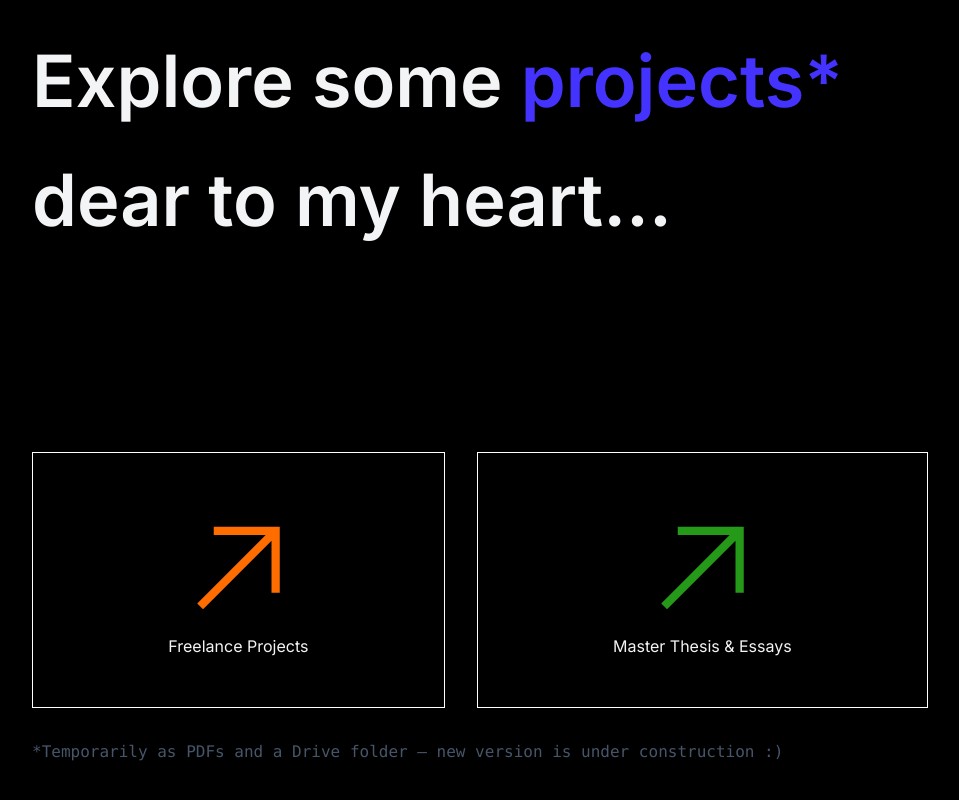
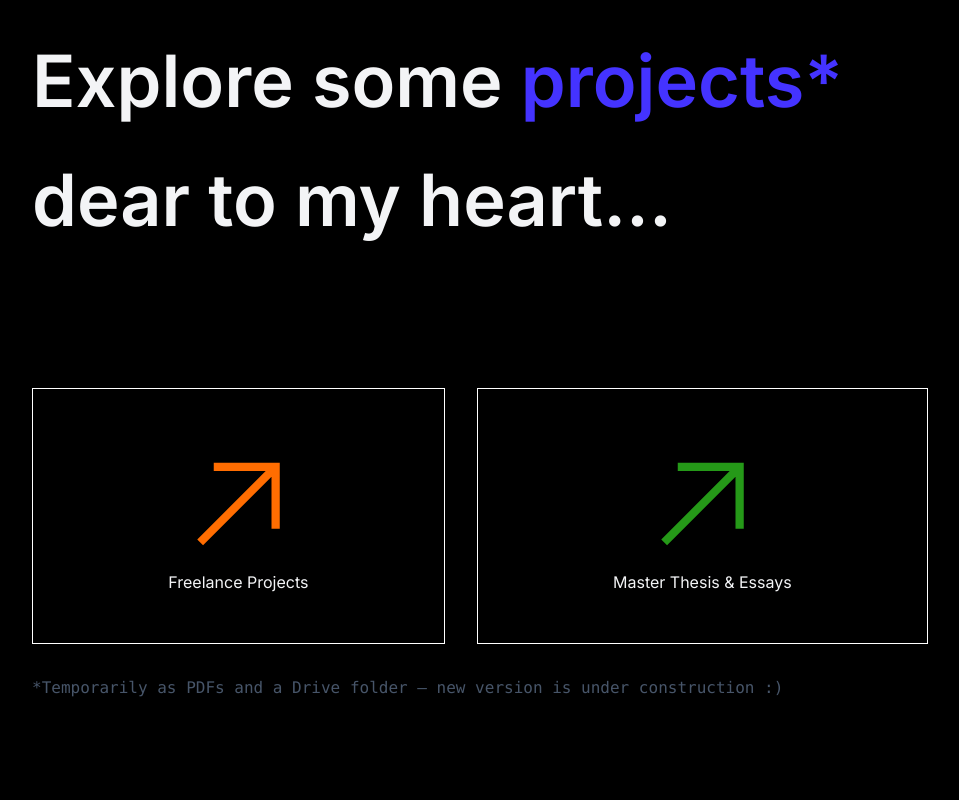
Before and after one commit to ncgk/portfolio, a plain HTML site: page index.html in a window 1280 px wide. Shown: the part 1415-2215 px from the top of the page, without its empty margins (160-1119 px from the left). Drawn offline with nearby package versions, Linux system fonts and the light colour scheme.

Commit message:
Update index.html

```diff
--- a/index.html
+++ b/index.html
@@ -68,7 +68,7 @@
                 <p class="mt-12 text-4xl md:text-6xl lg:text-7xl font-[600] leading-[1.5] md:leading-[1.5] lg:leading-[1.65]">
                     Explore some <span class="text-[#4433FF] projectSection">projects*</span> dear to my heart...
                 </p>
-                <div class="flex flex-row gap-[2rem] mt-48">
+                <div class="flex flex-row gap-[2rem] mt-32">
                     <a href="https://drive.google.com/file/d/13jOAWTVK3M7N2TlWYL7c0vSqPfheRviD/view?usp=share_link" class="grow"> <!-- Replace Link here -->
                         <button class="border border-solid border-white w-full h-[16rem]">
                             <svg width="133" height="132" viewBox="0 0 133 132" fill="none" xmlns="http://www.w3.org/2000/svg" class="m-auto">
```
